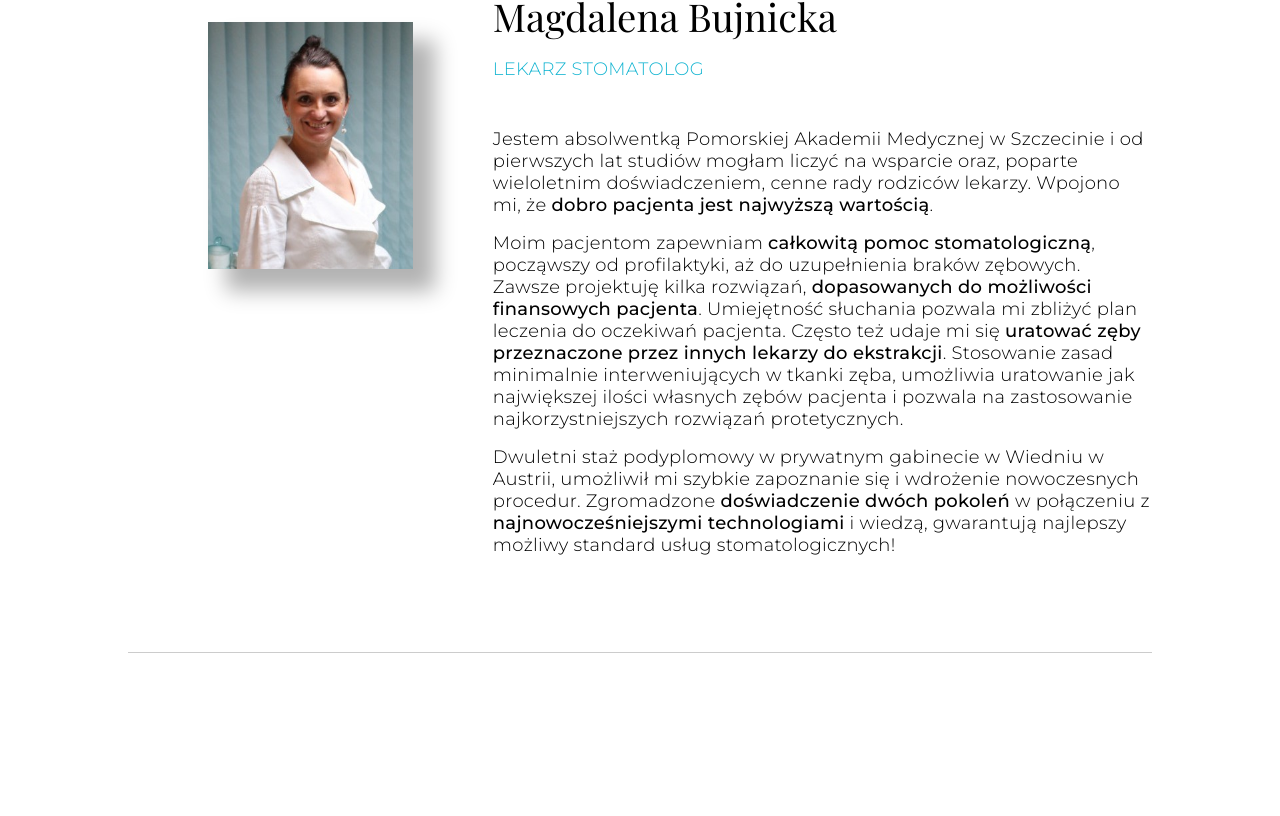
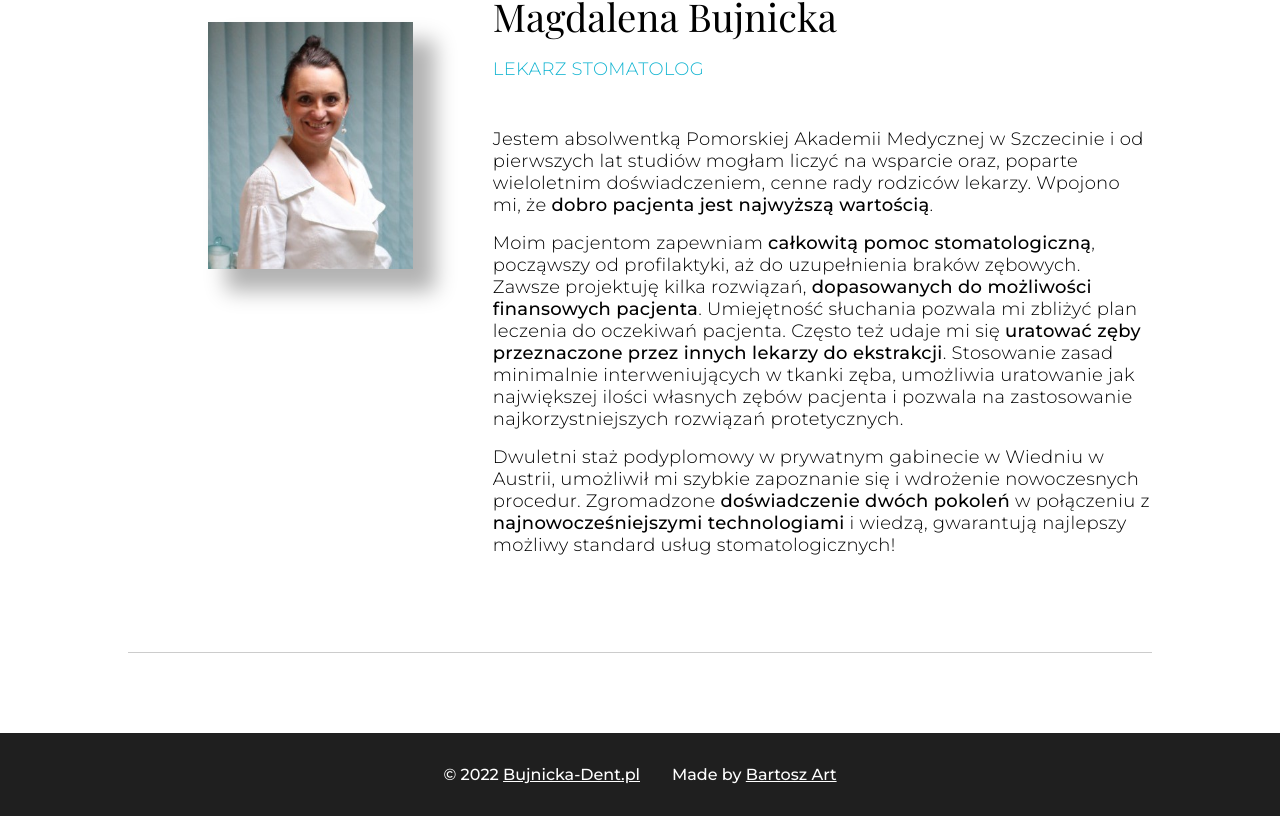
Before and after one commit to ArtoszBart/bujnicka-dent, a React (Create React App) app: page /about in a window 1280 px wide. Shown: the part 1310-2126 px from the top of the page. Before the commit the page ends 1963 px from the top, so only its background shows below. Built offline with nearby package versions, Linux system fonts and the light colour scheme; a web font is replaced by a local one.

Commit message:
Added Footer

```diff
--- a/src/App.js
+++ b/src/App.js
@@ -5,6 +5,8 @@ import {
 } from 'react-router-dom';
 
 import Header from './components/fragments/Header';
+import Footer from './components/fragments/Footer';
+
 import MainPage from './components/pages/MainPage';
 import About from './components/pages/About';
 
@@ -16,6 +18,7 @@ function App() {
         <Route exact path='/' element={<MainPage />} />
         <Route exact path='/about' element={<About />} />
       </Routes>
+      <Footer />
     </Router>
   );
 }
--- /dev/null
+++ b/src/components/fragments/Footer.js
@@ -0,0 +1,12 @@
+import React from "react"
+
+function Footer() {
+	return (
+		<footer>
+			<p>&copy; 2022 <a className="text-link" href="/">Bujnicka-Dent.pl</a></p>
+			<p>Made by <a className="text-link" href="http://52.174.165.195/" target="_blank">Bartosz Art</a></p>
+		</footer>
+	)
+}
+
+export default Footer
--- a/src/styles/_header.scss
+++ b/src/styles/_header.scss
@@ -79,6 +79,7 @@
 		text-transform: uppercase;
 		font-weight: 300;
 		color: $primary-color;
+		text-decoration: none;
 	}
 }
 
--- a/src/styles/main.scss
+++ b/src/styles/main.scss
@@ -40,13 +40,6 @@ h2 {
 	font-size: 3vw;
 }
 
-p {
-	font-weight: 300;
-	font-size: 18px;
-	letter-spacing: 0.3px;
-	width: 100%;
-}
-
 b {
 	font-weight: 500;
 }
@@ -66,7 +59,6 @@ b {
 
 a.text-link {
 	color: $primary-color;
-	text-decoration: none;
 	@include transition-ease;
 
 	&:hover {
@@ -161,8 +153,15 @@ a.button {
 
 section {
 	position: relative;
-	height: 100vh;
 	background-color: $primary-color;
+
+	p {
+		font-weight: 300;
+		font-size: 18px;
+		letter-spacing: 0.3px;
+		width: 100%;
+		margin-bottom: 1rem;
+	}
 }
 
 .navbar-dark {
@@ -187,10 +186,6 @@ section {
 	align-items: center;
 	padding: 5rem 10vw;
 	background-color: white;
-}
-
-p {
-	margin-bottom: 1rem;
 }
 
 article {
@@ -246,3 +241,16 @@ article.history {
 		margin-bottom: 3rem;
 	}
 }
+
+footer {
+	display: flex;
+	justify-content: center;
+	background-color: $footer-color;
+	color: $primary-color;
+	padding: 2rem;
+
+	p {
+		margin: 0 1rem;
+		text-align: center;
+	}
+}
```
